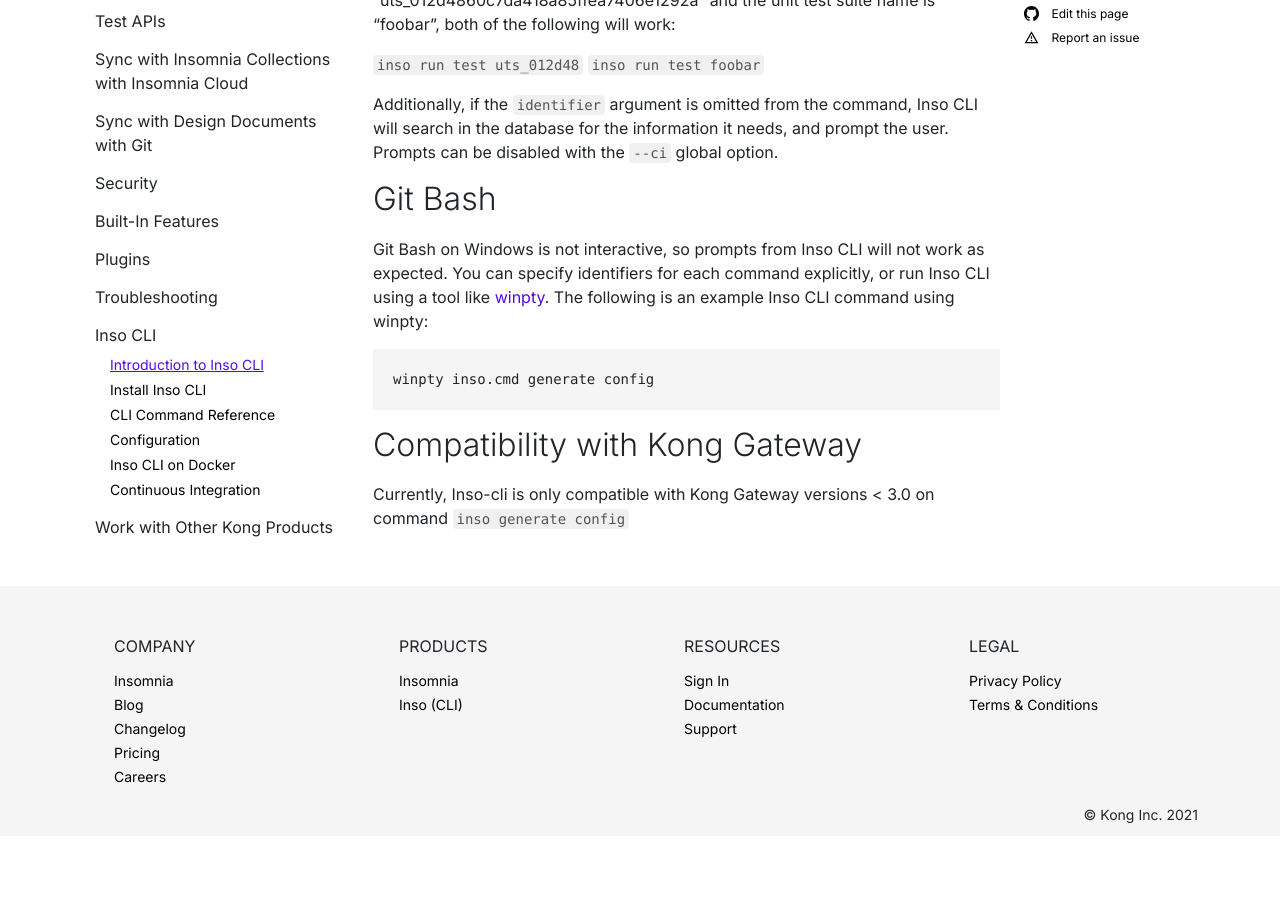
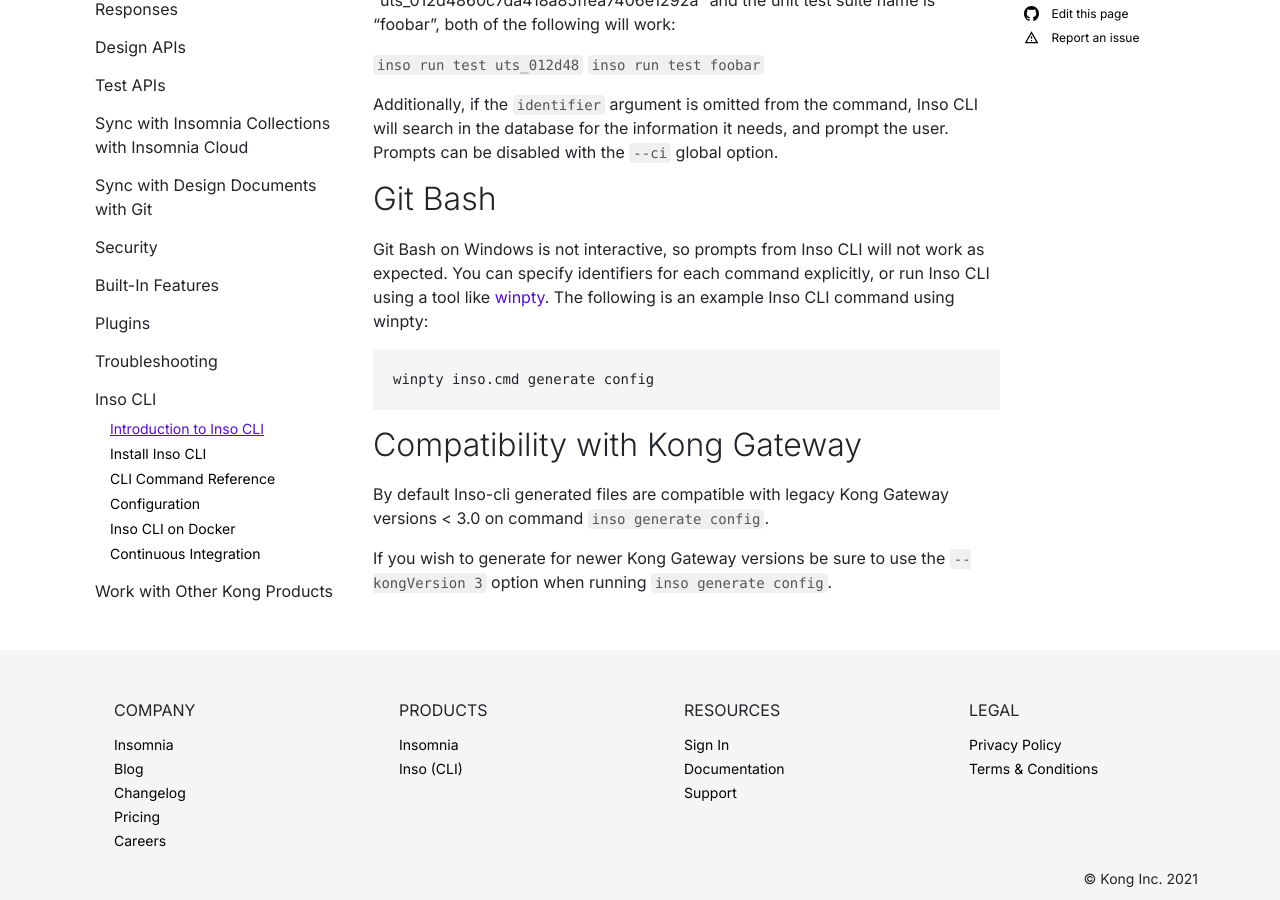
Before and after one commit to Kong/insomnia-docs, a Jekyll site: the page built from docs/inso-cli/introduction.md, in a window 1280 px wide and 900 px high, scrolled down 2224 px. Built offline with Jekyll 4.4.1, drawn with Linux system fonts in a browser that asks for light colours; comment, search, counter and statistics services are not loaded; before the commit the page ends 3060 px from its top, so only the background shows below that.

Commit message:
INS-2434: Kong 3.x support on Inso CLI

````diff
--- a/docs/inso-cli/introduction.md
+++ b/docs/inso-cli/introduction.md
@@ -77,4 +77,6 @@
 
 ## Compatibility with Kong Gateway
 
-Currently, Inso-cli is only compatible with Kong Gateway versions < 3.0 on command ```inso generate config```
+By default Inso-cli generated files are compatible with legacy Kong Gateway versions < 3.0 on command ```inso generate config```.
+
+If you wish to generate for newer Kong Gateway versions be sure to use the `--kongVersion 3` option when running ```inso generate config```.
````
Also changed, not shown: docs/inso-cli/cli-command-reference.md (+1 -1 lines), docs/inso-cli/cli-command-reference/inso-generate-config.md (+3 -3 lines).
